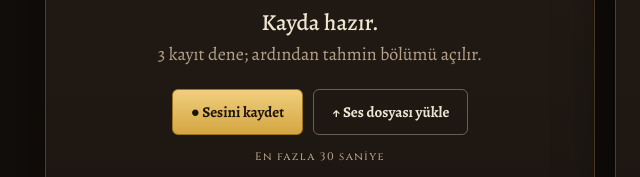
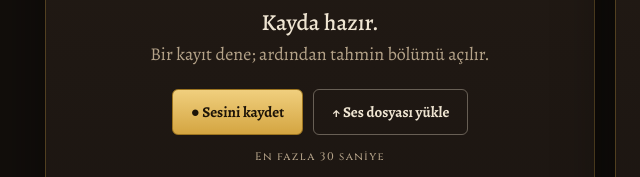
Before and after one commit to erayyap/eray-site, a website: page guess-the-stt/index.html in a window 1280 px wide. Shown: the part 870-1047 px from the top of the page, 35-675 px from the left. Drawn offline with nearby package versions, Linux system fonts and the light colour scheme; no server answers.

Commit message:
guess-the-stt: hint says one recording opens the guess
Co-Authored-By: Claude Opus 5.5 <noreply@anthropic.com>

```diff
--- a/guess-the-stt/index.html
+++ b/guess-the-stt/index.html
@@ -52,7 +52,7 @@
             ><i></i><i></i><i></i><i></i><i></i><i></i><i></i>
           </div>
           <p class="voice-prompt" id="voice-prompt">Kayda hazır.</p>
-          <p class="muted">3 kayıt dene; ardından tahmin bölümü açılır.</p>
+          <p class="muted">Bir kayıt dene; ardından tahmin bölümü açılır.</p>
           <div class="actions">
             <button id="record" class="primary" type="button">
               <span aria-hidden="true">●</span> Sesini kaydet</button
```
